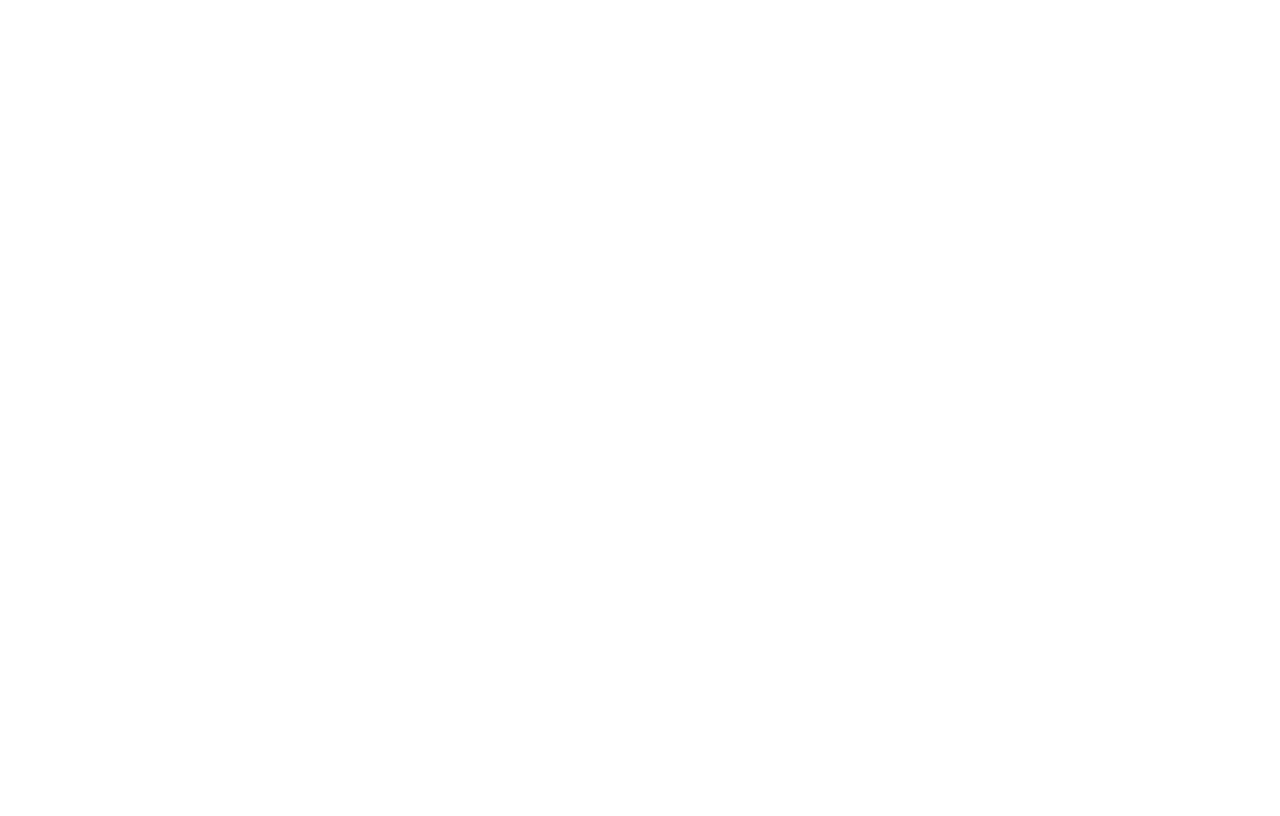
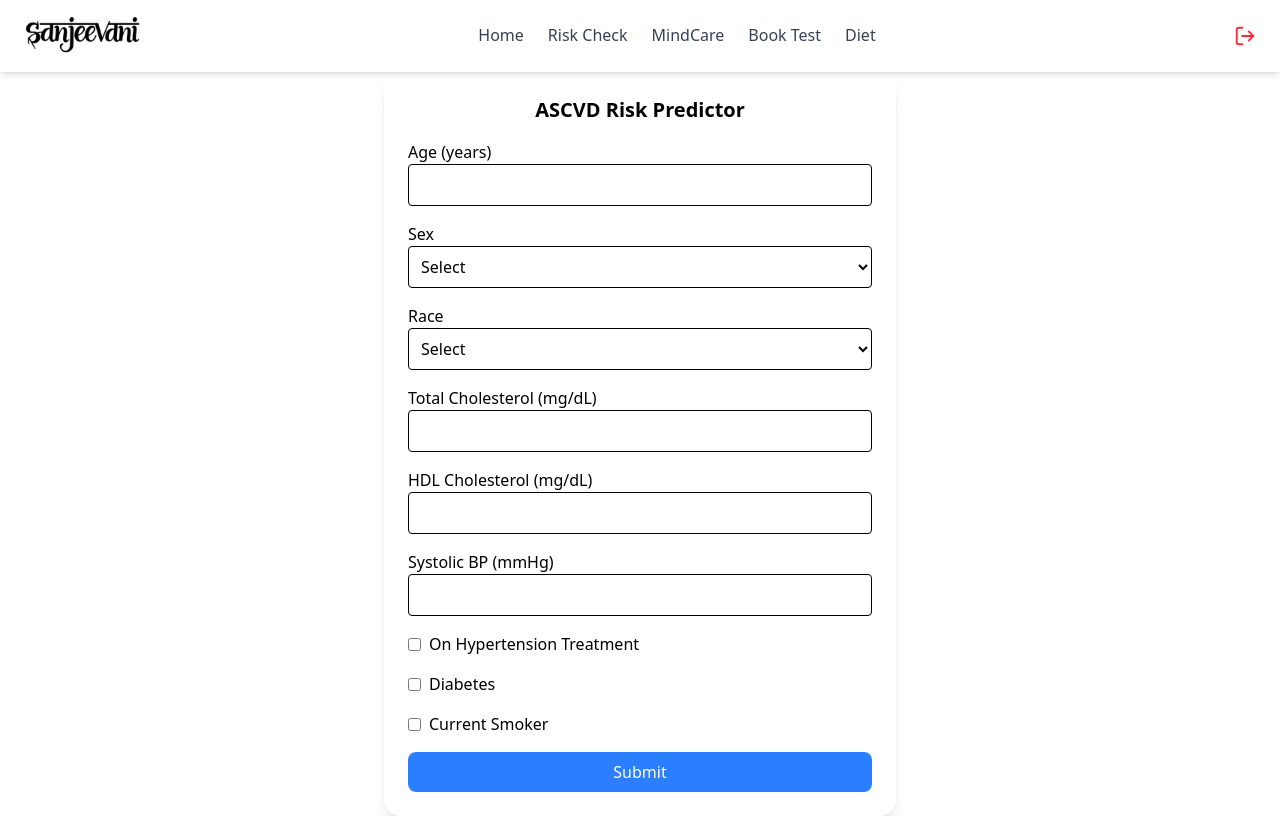
Before and after one commit to MhoOmm/Ignithon, a React (Vite) app in the folder client/: page /riskform in a window 1280 px wide. Before the commit this address had no page. Built offline with nearby package versions, Linux system fonts and the light colour scheme.

Commit message:
problemchat

```diff
--- /dev/null
+++ b/client/components/RiskForm.jsx
@@ -0,0 +1,174 @@
+import { useForm } from "react-hook-form";
+import axios from "axios";
+
+export default function RiskPredictorForm({ onSubmit }) {
+  const {
+    register,
+    handleSubmit,
+    formState: { errors },
+  } = useForm();
+
+  // 👇 mark this as async
+  const submitHandler = async (data) => {
+    console.log("Form Submitted:", data);
+
+    if (onSubmit) onSubmit(data);
+
+    try {
+      const response = await axios.post(
+        "http://localhost:4000/patient/problemchat",
+        data,
+        {
+          headers: { "Content-Type": "application/json" },
+        }
+      );
+
+      console.log("Server Response:", response.data);
+      alert("✅ " + response.data.message);
+    } catch (err) {
+      console.error("Error submitting form:", err);
+      alert("❌ Failed to submit form");
+    }
+  };
+
+  return (
+    <form
+      onSubmit={handleSubmit(submitHandler)}
+      className="max-w-lg mx-auto bg-white p-6 rounded-2xl shadow-lg space-y-4"
+    >
+      <h2 className="text-xl font-bold text-center">ASCVD Risk Predictor</h2>
+
+      {/* Age */}
+      <div>
+        <label className="block font-medium">Age (years)</label>
+        <input
+          type="number"
+          min="40"
+          max="79"
+          {...register("ageYears", { required: "Age is required" })}
+          className="w-full border rounded p-2"
+        />
+        {errors.ageYears && (
+          <p className="text-red-500 text-sm">{errors.ageYears.message}</p>
+        )}
+      </div>
+
+      {/* Sex */}
+      <div>
+        <label className="block font-medium">Sex</label>
+        <select
+          {...register("sex", { required: "Sex is required" })}
+          className="w-full border rounded p-2"
+        >
+          <option value="">Select</option>
+          <option value="male">Male</option>
+          <option value="female">Female</option>
+        </select>
+        {errors.sex && (
+          <p className="text-red-500 text-sm">{errors.sex.message}</p>
+        )}
+      </div>
+
+      {/* Race */}
+      <div>
+        <label className="block font-medium">Race</label>
+        <select
+          {...register("race", { required: "Race is required" })}
+          className="w-full border rounded p-2"
+        >
+          <option value="">Select</option>
+          <option value="white">White</option>
+          <option value="african_american">African American</option>
+        </select>
+        {errors.race && (
+          <p className="text-red-500 text-sm">{errors.race.message}</p>
+        )}
+      </div>
+
+      {/* Total Cholesterol */}
+      <div>
+        <label className="block font-medium">
+          Total Cholesterol (mg/dL)
+        </label>
+        <input
+          type="number"
+          min="130"
+          max="320"
+          {...register("totalCholesterolMgDl", {
+            required: "Total cholesterol is required",
+          })}
+          className="w-full border rounded p-2"
+        />
+        {errors.totalCholesterolMgDl && (
+          <p className="text-red-500 text-sm">
+            {errors.totalCholesterolMgDl.message}
+          </p>
+        )}
+      </div>
+
+      {/* HDL Cholesterol */}
+      <div>
+        <label className="block font-medium">
+          HDL Cholesterol (mg/dL)
+        </label>
+        <input
+          type="number"
+          min="20"
+          max="100"
+          {...register("hdlCholesterolMgDl", {
+            required: "HDL cholesterol is required",
+          })}
+          className="w-full border rounded p-2"
+        />
+        {errors.hdlCholesterolMgDl && (
+          <p className="text-red-500 text-sm">
+            {errors.hdlCholesterolMgDl.message}
+          </p>
+        )}
+      </div>
+
+      {/* Systolic BP */}
+      <div>
+        <label className="block font-medium">Systolic BP (mmHg)</label>
+        <input
+          type="number"
+          min="90"
+          max="200"
+          {...register("systolicBpMmHg", {
+            required: "Systolic BP is required",
+          })}
+          className="w-full border rounded p-2"
+        />
+        {errors.systolicBpMmHg && (
+          <p className="text-red-500 text-sm">
+            {errors.systolicBpMmHg.message}
+          </p>
+        )}
+      </div>
+
+      {/* Boolean fields */}
+      <div className="flex items-center space-x-2">
+        <input type="checkbox" {...register("onHypertensionTreatment")} />
+        <label>On Hypertension Treatment</label>
+      </div>
+
+      <div className="flex items-center space-x-2">
+        <input type="checkbox" {...register("diabetes")} />
+        <label>Diabetes</label>
+      </div>
+
+      <div className="flex items-center space-x-2">
+        <input type="checkbox" {...register("currentSmoker")} />
+        <label>Current Smoker</label>
+      </div>
+
+      {/* Submit */}
+      <button
+        type="submit"
+        className="w-full bg-blue-500 text-white rounded-lg p-2 hover:bg-blue-600"
+      >
+        Submit
+      </button>
+    </form>
+  );
+}
--- a/client/src/App.jsx
+++ b/client/src/App.jsx
@@ -5,6 +5,8 @@
 import Home from '../components/Home';
 import Register from "../components/Register";
 import ChatAi from "../components/ChatAi";
+import RiskPredictorForm from "../components/RiskForm";
+
 
 function App() {
   return (
@@ -35,6 +37,16 @@
               </>
             }
           />
+
+          <Route
+            path="/riskform"
+            element={
+              <>
+                <Navbar />
+                <RiskPredictorForm />
+              </>
+            }
+          />
         </Routes>
       </div>
     </Router>
```
